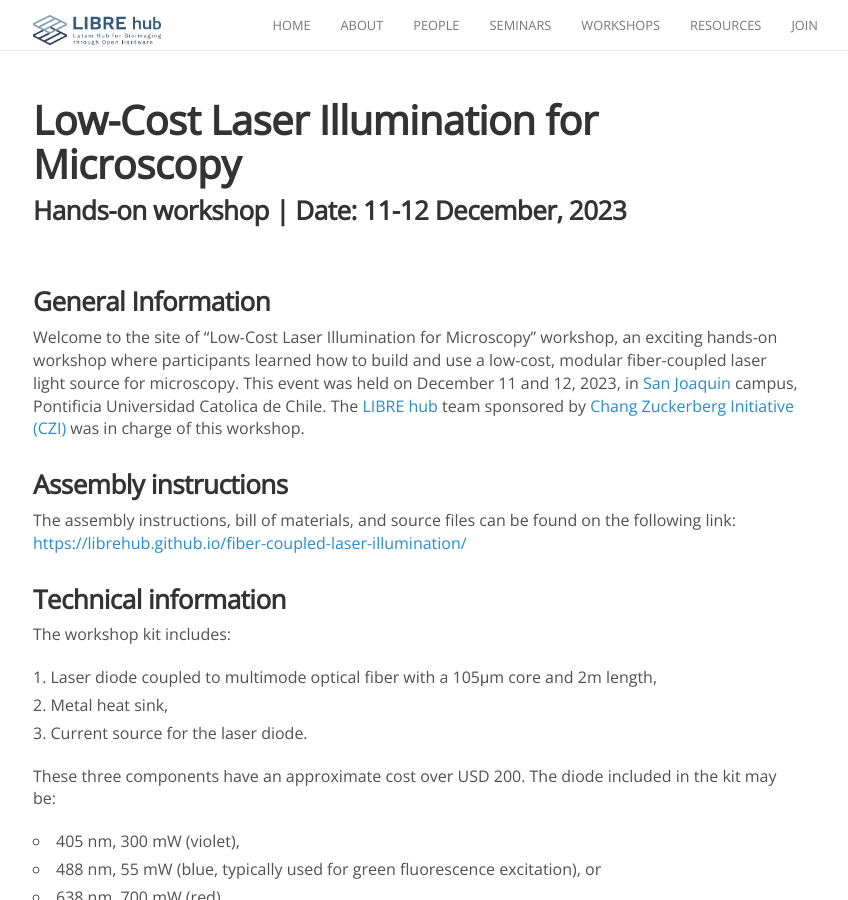
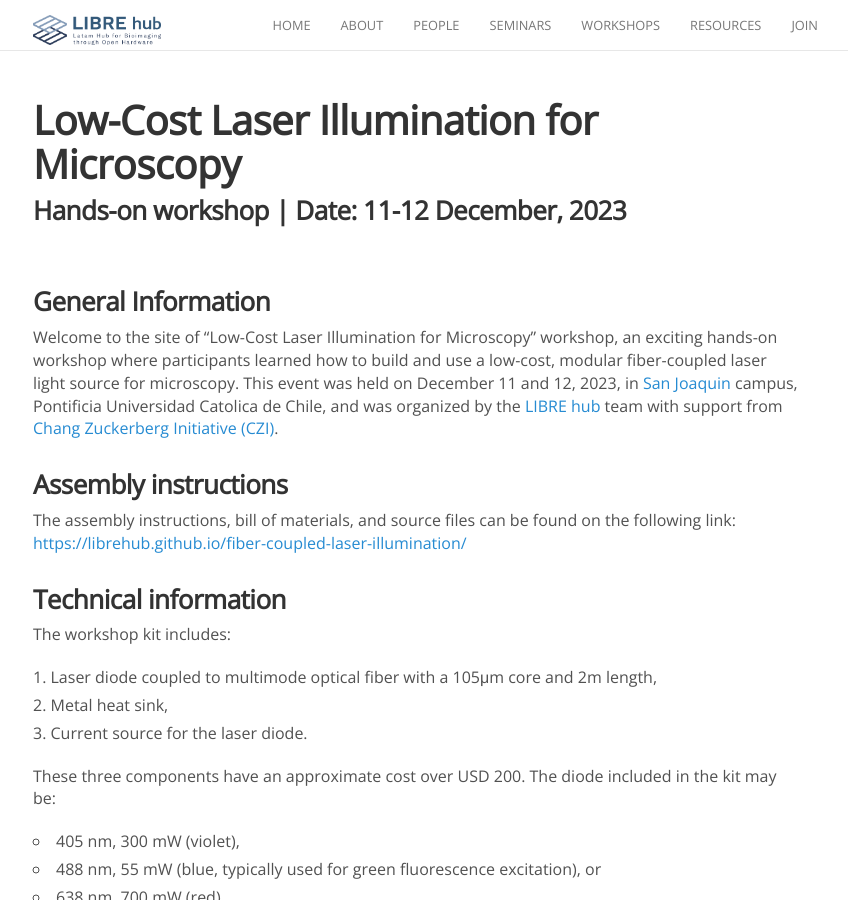
Before and after one commit to LIBREhub/LIBREhub.github.io, a Jekyll site: the page built from _posts/2023-07-30-laserillum-ws.md, in a window 1280 px wide and 900 px high. Shown: the whole window, without its empty margins (222-1070 px from the left). Built offline with Jekyll 4.4.1, drawn with Linux system fonts in a browser that asks for light colours; nearby versions of some CDN libraries.

Commit message:
Update 2023-07-30-laserillum-ws.md

```diff
--- a/_posts/2023-07-30-laserillum-ws.md
+++ b/_posts/2023-07-30-laserillum-ws.md
@@ -14,7 +14,7 @@ docu: https://librehub.github.io/fiber-coupled-laser-illumination/
 
 ### General Information
 
-Welcome to the site of "Low-Cost Laser Illumination for Microscopy" workshop, an exciting hands-on workshop where participants learned how to build and use a low-cost, modular fiber-coupled laser light source for microscopy. This event was held on December 11 and 12, 2023, in [San Joaquin](https://www.uc.cl/universidad/nuestros-campus/san-joaquin/) campus, Pontificia Universidad Catolica de Chile. The [LIBRE hub](https://librehub.github.io/people/) team sponsored by [Chang Zuckerberg Initiative (CZI)](https://chanzuckerberg.com/) was in charge of this workshop.
+Welcome to the site of "Low-Cost Laser Illumination for Microscopy" workshop, an exciting hands-on workshop where participants learned how to build and use a low-cost, modular fiber-coupled laser light source for microscopy. This event was held on December 11 and 12, 2023, in [San Joaquin](https://www.uc.cl/universidad/nuestros-campus/san-joaquin/) campus, Pontificia Universidad Catolica de Chile, and was organized by the [LIBRE hub](https://librehub.github.io/people/) team with support from [Chang Zuckerberg Initiative (CZI)](https://chanzuckerberg.com/).
 
 <!--Spaces are limited, and travel funds are limited, so we encourage you to reserve your spot soon. Please register using [this form](https://forms.gle/p1hhrFmtSUmxEyZE7).
 
```
